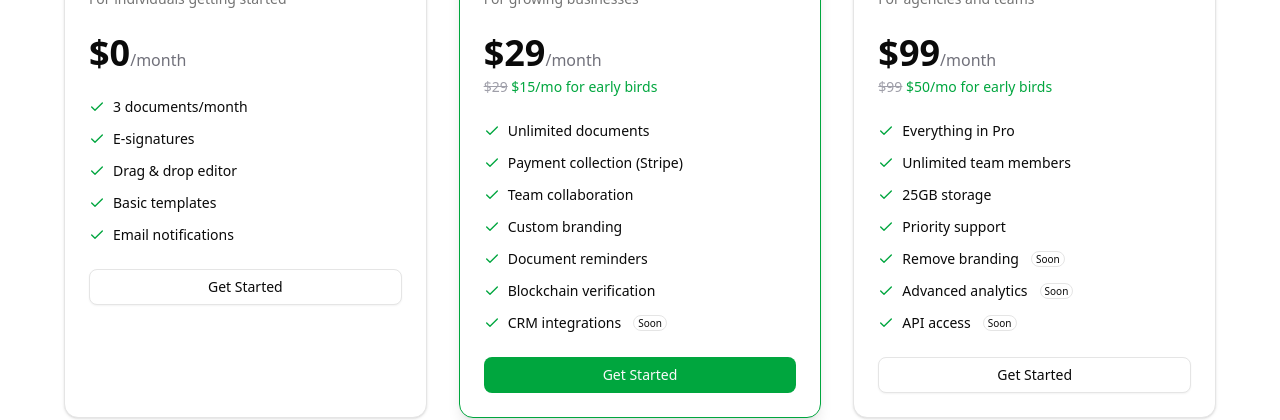
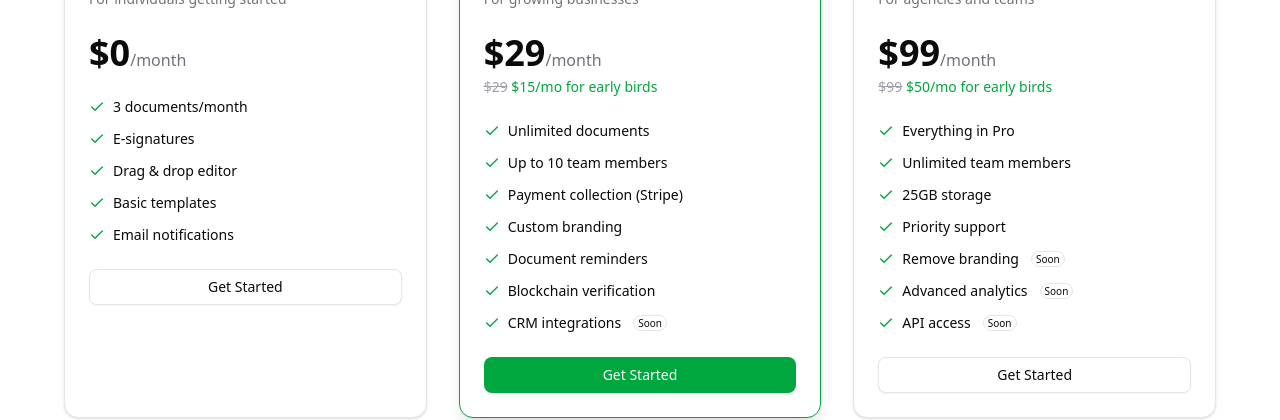
Before and after one commit to jefdiesel/openprop, a Next.js app: page / in a window 1280 px wide. Shown: the part 3020-3440 px from the top of the page. Built offline with nearby package versions, Linux system fonts and the light colour scheme; no server answers; the database is empty.

Commit message:
Add 10 team members to Pro plan features

```diff
--- a/src/app/page.tsx
+++ b/src/app/page.tsx
@@ -301,8 +301,8 @@ export default function Home() {
                 <ul className="space-y-3">
                   {[
                     { text: "Unlimited documents", coming: false },
+                    { text: "Up to 10 team members", coming: false },
                     { text: "Payment collection (Stripe)", coming: false },
-                    { text: "Team collaboration", coming: false },
                     { text: "Custom branding", coming: false },
                     { text: "Document reminders", coming: false },
                     { text: "Blockchain verification", coming: false },
```
